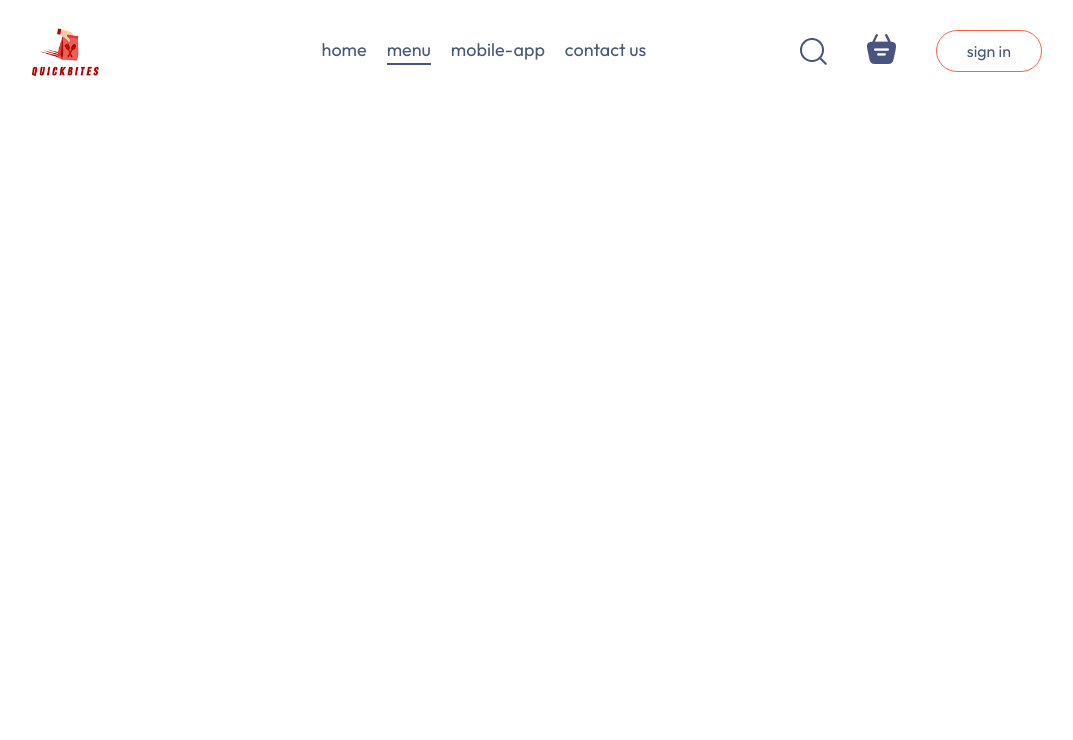
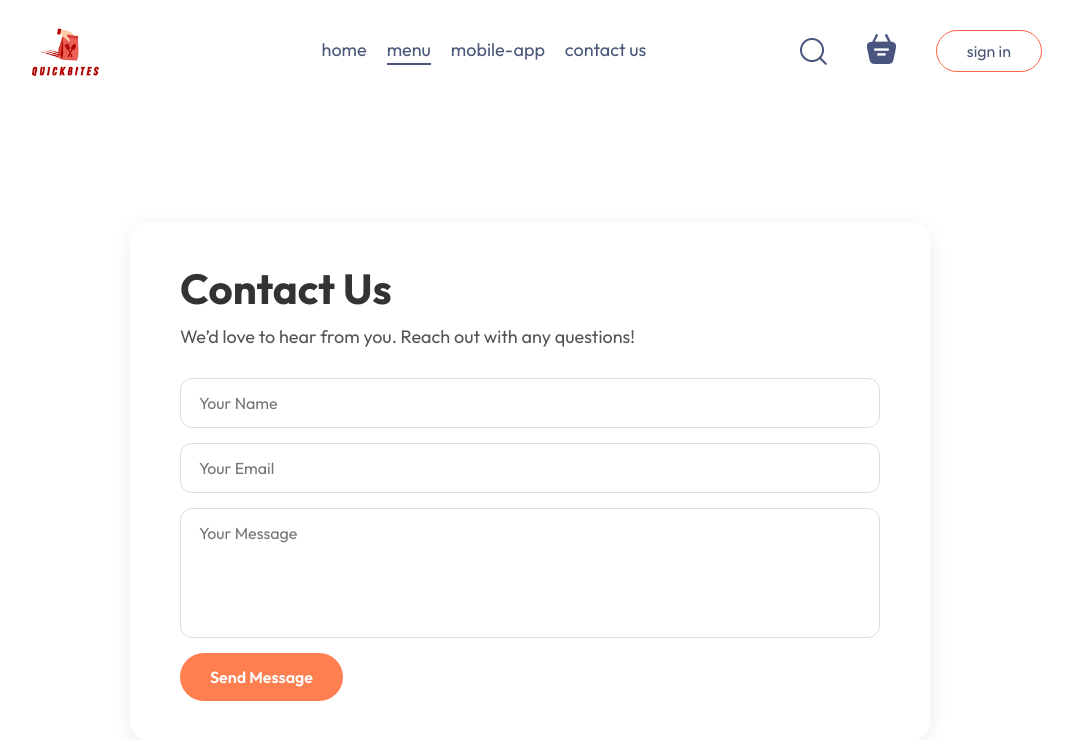
Before and after one commit to Dac-QuickBites/Online-Food-Ordering-System, a React (Vite) app in the folder frontend/: page /contact-us in a window 1280 px wide. Shown: the top 740 px of the page, without its empty margins (110-1183 px from the left). Built offline with nearby package versions, Linux system fonts and the light colour scheme.

Commit message:
Added Contact us functionality

```diff
--- a/frontend/src/App.jsx
+++ b/frontend/src/App.jsx
@@ -5,6 +5,7 @@ import PlaceOrder from "./pages/PlaceOrder/PlaceOrder";
 import Home from "./pages/Home/Home";
 import Cart from "./pages/Cart/Cart";
 import Footer from "./components/Footer/Footer";
+import ContactUs from "./pages/ContactUs/ContactUs";
 // import PlaceOrder from './pages/PlaceOrder/PlaceOrder'
 
 const App = () => {
@@ -19,6 +20,7 @@ const App = () => {
           <Route path="/cart" element={<Cart />} />
 
           <Route path="/PlaceOrder" element={<PlaceOrder />} />
+          <Route path="/contact-us" element={<ContactUs />} />
         </Routes>
       </div>
       <Footer />
--- a/frontend/src/components/Navbar/Navbar.jsx
+++ b/frontend/src/components/Navbar/Navbar.jsx
@@ -36,7 +36,9 @@ const Navbar = () => {
           onClick={() => setMenu("contact-us")}
           className={menu === "contact-us" ? "active" : ""}
         >
+          <Link to = '/contact-us'>
           contact us
+          </Link>
         </li>
       </ul>
       <div className="navbar-right">
--- /dev/null
+++ b/frontend/src/pages/ContactUs/ContactUs.css
@@ -0,0 +1,90 @@
+/* Wrapper to center content similar to home page spacing */
+.contact-wrapper {
+  width: 100%;
+  display: flex;
+  justify-content: center;
+  margin-top: 120px;
+  margin-bottom: 60px;
+  padding: 0 20px;
+  font-family: "Inter", sans-serif; /* modern clean font */
+}
+
+/* Card-style container like your hero/sections */
+.contact-box {
+  width: 100%;
+  max-width: 800px;
+  background: #fff;
+  padding: 40px 50px;
+  border-radius: 20px;
+  box-shadow: 0 4px 20px rgba(0,0,0,0.08);
+}
+
+/* Heading style similar to 'Order your favourite food' */
+.contact-heading {
+  font-size: 42px;
+  font-weight: 700;
+  color: #333;
+  margin-bottom: 10px;
+}
+
+/* Subtext matching your hero section subtitle style */
+.contact-subtext {
+  font-size: 18px;
+  color: #555;
+  margin-bottom: 30px;
+}
+
+/* Contact details */
+.contact-info p {
+  font-size: 16px;
+  margin: 6px 0;
+  color: #444;
+}
+
+/* Form styling */
+.contact-form {
+  display: flex;
+  flex-direction: column;
+  gap: 15px;
+  margin-top: 25px;
+}
+
+/* Input + textarea common style */
+.contact-form input,
+.contact-form textarea {
+  padding: 14px 18px;
+  font-size: 16px;
+  border: 1px solid #ddd;
+  border-radius: 12px;
+  outline: none;
+  transition: 0.2s;
+}
+
+.contact-form textarea {
+  height: 130px;
+  resize: none;
+}
+
+.contact-form input:focus,
+.contact-form textarea:focus {
+  border-color: #ff7f50; /* soft orange highlight */
+  box-shadow: 0 0 5px rgba(255, 127, 80, 0.3);
+}
+
+/* Button matching your View Menu / Sign In style */
+.contact-form button {
+  align-self: flex-start;
+  padding: 14px 30px;
+  font-size: 16px;
+  background-color: #ff7f50;
+  color: white;
+  border: none;
+  border-radius: 30px;
+  cursor: pointer;
+  font-weight: 600;
+  transition: 0.3s;
+}
+
+.contact-form button:hover {
+  background-color: #e76f42;
+}
--- /dev/null
+++ b/frontend/src/pages/ContactUs/ContactUs.jsx
@@ -0,0 +1,81 @@
+import React, { useState } from "react";
+import "./ContactUs.css";
+
+const ContactUs = () => {
+  const [loading, setLoading] = useState(false);
+  const [submitted, setSubmitted] = useState(false);
+
+  const [name, setName] = useState("");
+  const [email, setEmail] = useState("");
+  const [message, setMessage] = useState("");
+
+  const handleSubmit = (e) => {
+    e.preventDefault();
+    setLoading(true);
+
+    // simulate sending data to backend
+    setTimeout(() => {
+      setLoading(false);
+      setSubmitted(true);
+
+      // clear input fields after submit
+      setName("");
+      setEmail("");
+      setMessage("");
+
+      // hide success message after 5 sec
+      setTimeout(() => setSubmitted(false), 5000);
+    }, 0);
+  };
+
+  return (
+    <div className="contact-wrapper">
+      <div className="contact-box">
+        <h1 className="contact-heading">Contact Us</h1>
+        <p className="contact-subtext">
+          We’d love to hear from you. Reach out with any questions!
+        </p>
+
+        {submitted && (
+          <div className="success-message">
+            Your message has been sent successfully! 🎉
+          </div>
+        )}
+
+        <form className="contact-form" onSubmit={handleSubmit}>
+          <input
+            type="text"
+            placeholder="Your Name"
+            required
+            disabled={loading}
+            value={name}
+            onChange={(e) => setName(e.target.value)}
+          />
+
+          <input
+            type="email"
+            placeholder="Your Email"
+            required
+            disabled={loading}
+            value={email}
+            onChange={(e) => setEmail(e.target.value)}
+          />
+
+          <textarea
+            placeholder="Your Message"
+            required
+            disabled={loading}
+            value={message}
+            onChange={(e) => setMessage(e.target.value)}
+          ></textarea>
+
+          <button type="submit" disabled={loading}>
+            {loading ? <div className="spinner"></div> : "Send Message"}
+          </button>
+        </form>
+      </div>
+    </div>
+  );
+};
+
+export default ContactUs;
```
